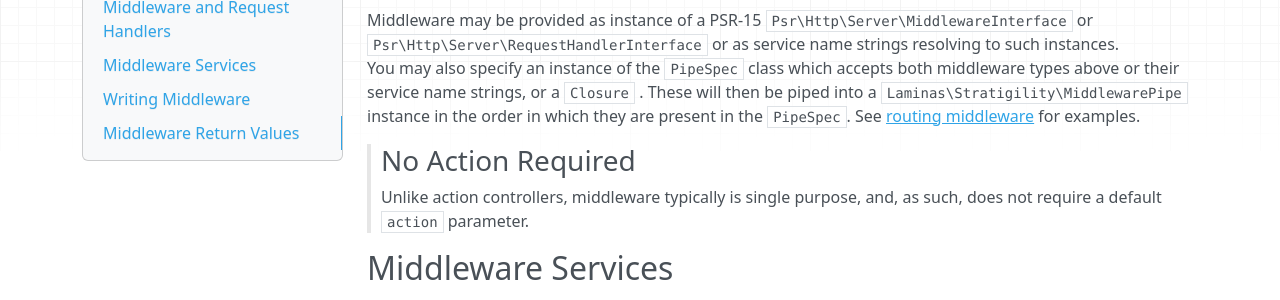
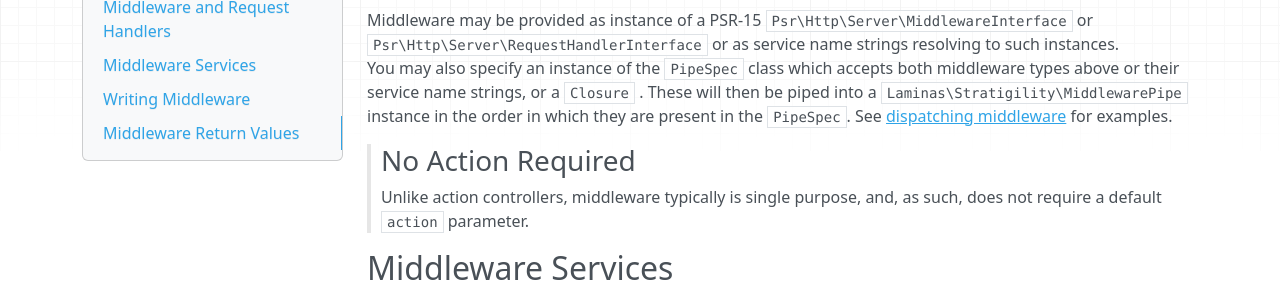
Before and after one commit to laminas/laminas-mvc-middleware, an MkDocs documentation site: the page built from docs/book/v2/quick-start.md, in a window 1280 px wide and 900 px high, scrolled down 596 px. Shown: the part 155-455 px from the top of the window. Built offline with MkDocs 1.6.1, drawn with Linux system fonts in a browser that asks for light colours; nearby versions of some CDN libraries.

Commit message:
Fix broken link in the V2 Quick Start guide
Signed-off-by: Matthew Setter <matthew@matthewsetter.com>

```diff
--- a/docs/book/v2/quick-start.md
+++ b/docs/book/v2/quick-start.md
@@ -37,7 +37,7 @@ or `Psr\Http\Server\RequestHandlerInterface`
 or as service name strings resolving to such instances.
 You may also specify an instance of the `PipeSpec` class which accepts both middleware types above or their service name
 strings, or a `Closure` . These will then be piped into a `Laminas\Stratigility\MiddlewarePipe` instance in the order in
-which they are present in the `PipeSpec`. See [routing middleware](routing-middleware.md) for examples.
+which they are present in the `PipeSpec`. See [dispatching middleware](dispatching-middleware.md) for examples.
 
 > ### No Action Required
 >
```
